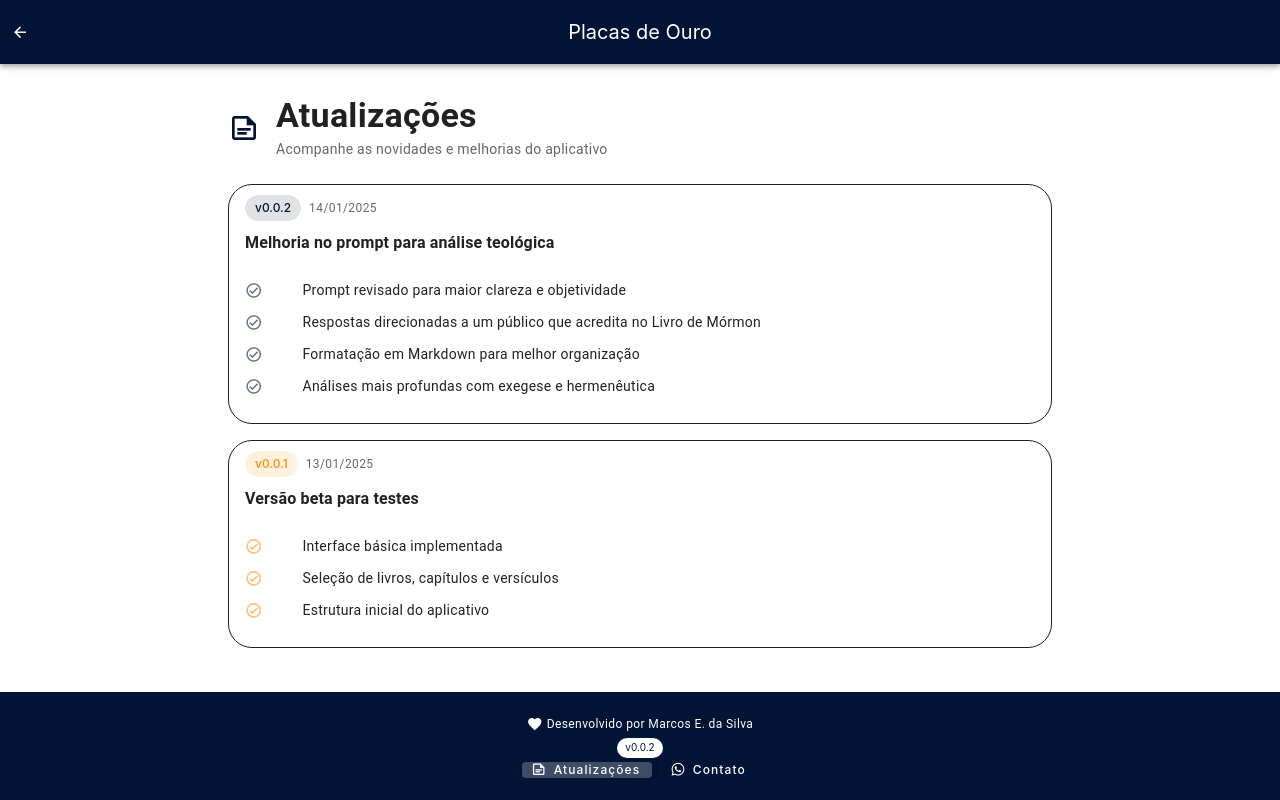
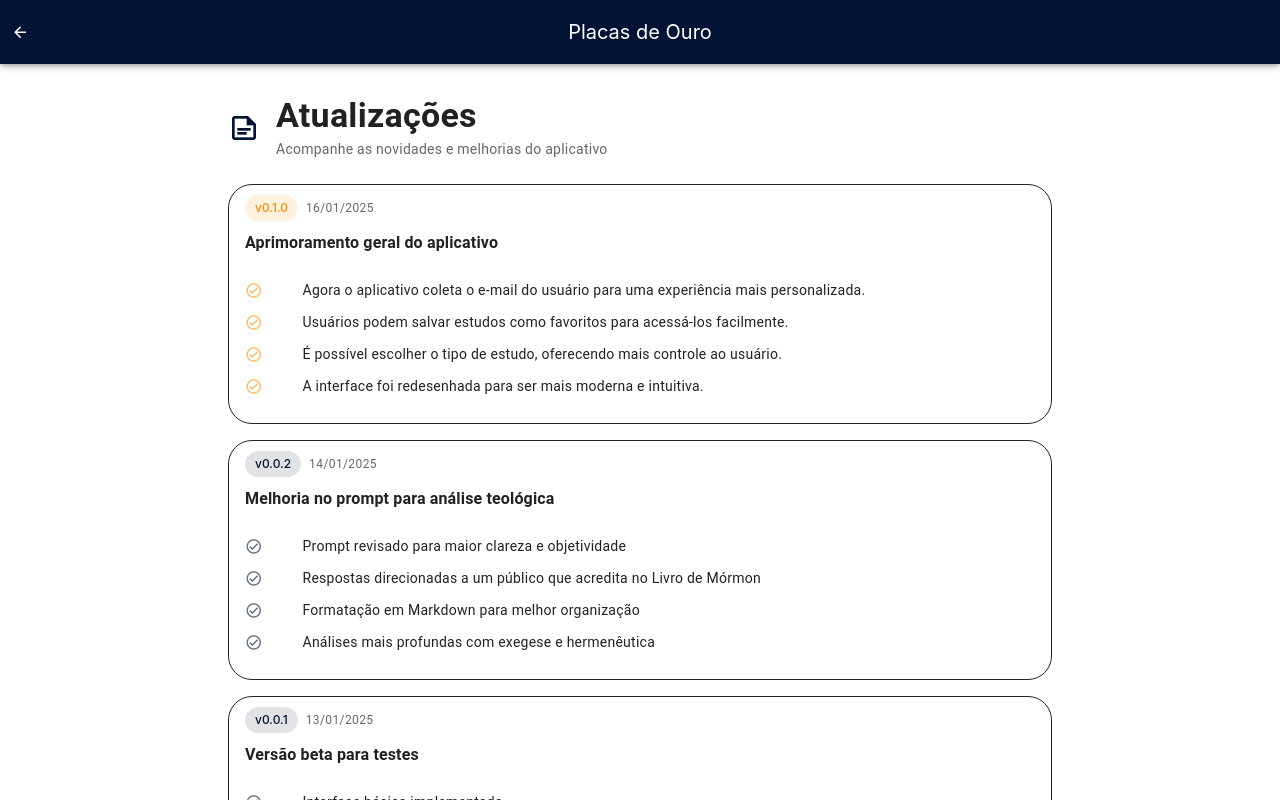
Before and after one commit to bigMARAC/placas-de-ouro, a Vue app: page /release-notes in a window 1280 px wide. Shown: the top 800 px of the page. Built offline with nearby package versions, Linux system fonts and the light colour scheme; no server answers; sample sign-in values are in the browser's storage.

Commit message:
feat: adds release notes

```diff
--- a/src/views/ReleaseNotesView.vue
+++ b/src/views/ReleaseNotesView.vue
@@ -3,6 +3,18 @@ import { useDisplay } from 'vuetify'
 const { mobile } = useDisplay()
 
 const releases = [
+  {
+    version: '0.1.0',
+    date: '16/01/2025',
+    type: 'beta',
+    description: 'Aprimoramento geral do aplicativo',
+    features: [
+      'Agora o aplicativo coleta o e-mail do usuário para uma experiência mais personalizada.',
+      'Usuários podem salvar estudos como favoritos para acessá-los facilmente.',
+      'É possível escolher o tipo de estudo, oferecendo mais controle ao usuário.',
+      'A interface foi redesenhada para ser mais moderna e intuitiva.',
+    ]
+  },
   {
     version: '0.0.2',
     date: '14/01/2025',
@@ -18,7 +30,7 @@ const releases = [
   {
     version: '0.0.1',
     date: '13/01/2025',
-    type: 'beta',
+    type: 'first',
     description: 'Versão beta para testes',
     features: [
       'Interface básica implementada',
```
